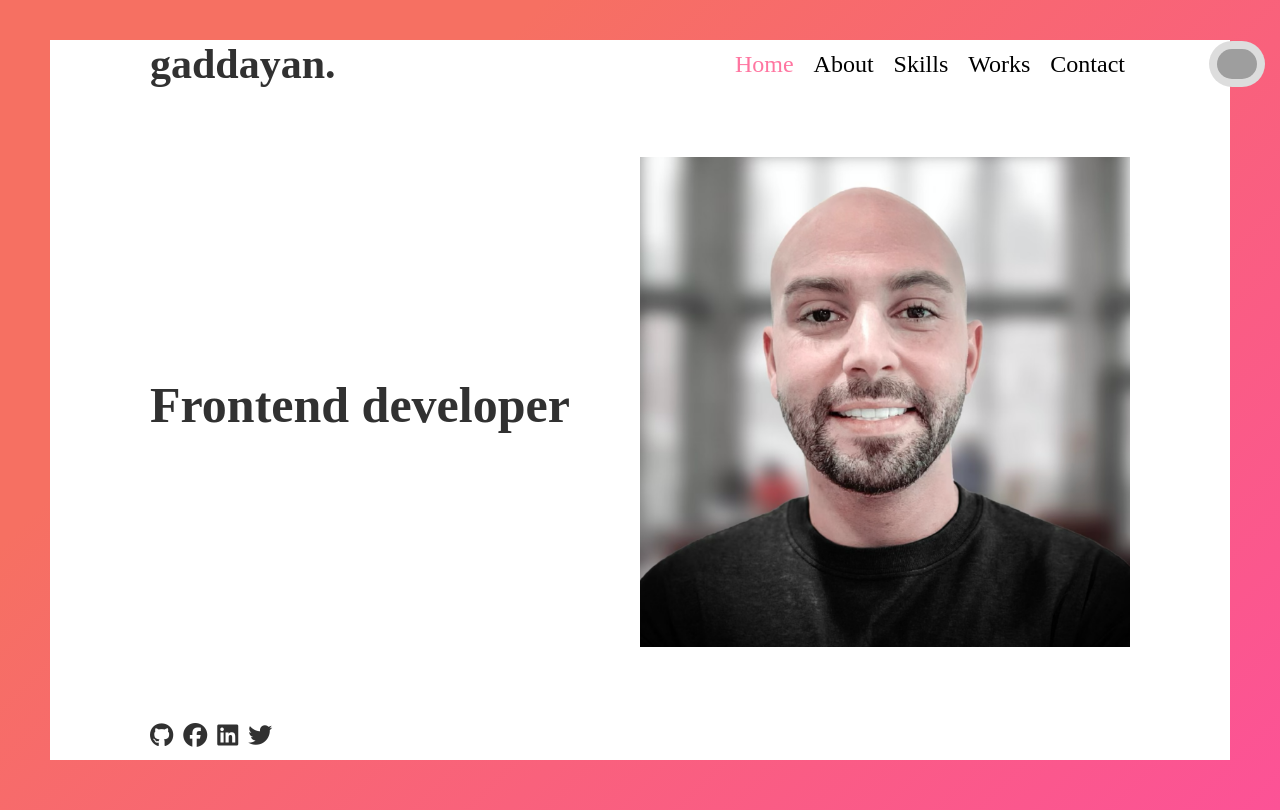
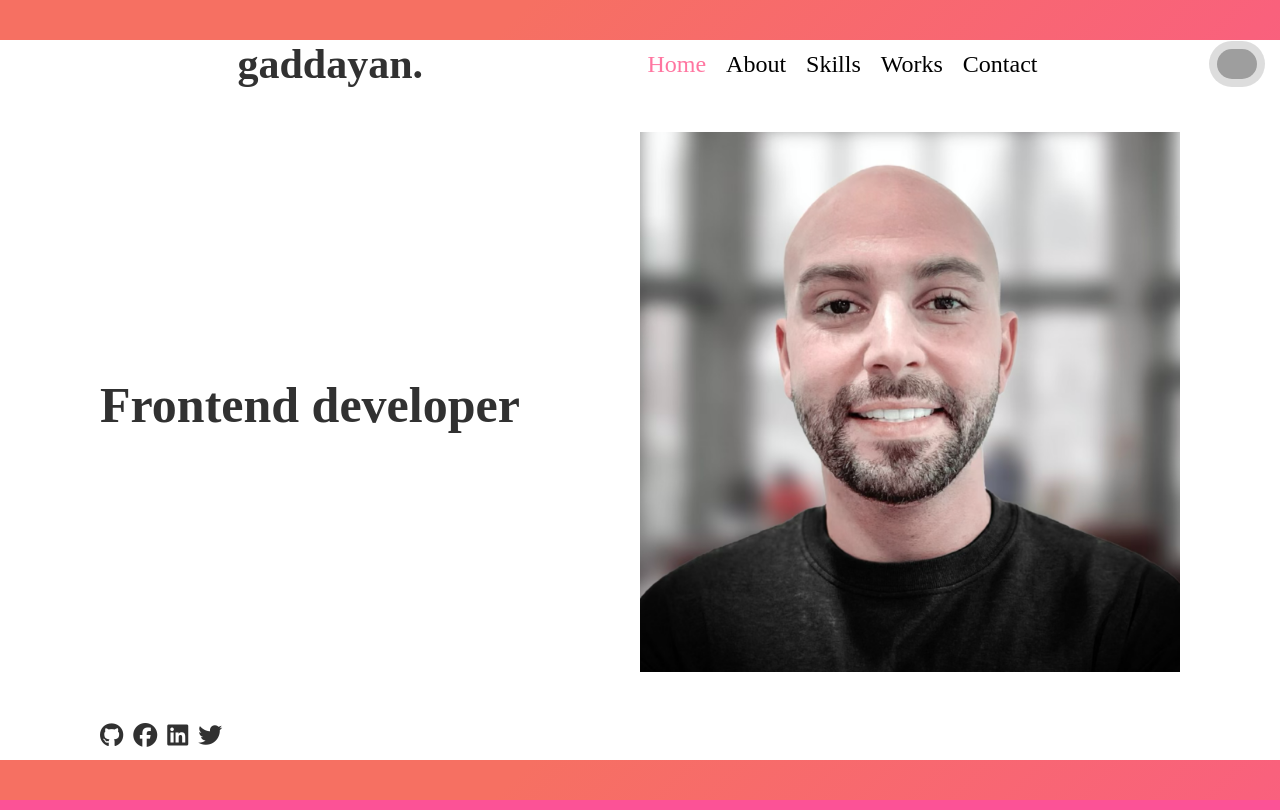
Before and after one commit to gadou86/portfolio-react, a React (Create React App) app: page / in a window 1280 px wide. Built offline with nearby package versions, Linux system fonts and the light colour scheme; grey boxes are pictures that could not be loaded; a web font is replaced by a local one.

Commit message:
fixingnavbar

```diff
--- a/src/App.css
+++ b/src/App.css
@@ -1,6 +1,6 @@
 .app {
   display: flex;
-  margin: 50px 50px;
+  margin: 0 auto;
   max-width: 1280px;
   padding: 0 15px;
   min-height: 100vh;
--- a/src/components/Home/index.jsx
+++ b/src/components/Home/index.jsx
@@ -6,12 +6,10 @@ const Home = () => {
   return (
     <div className="home">
       <div className="title">
-        <h1>
-          {/* <p>gad dayan</p> */}
-          <p className="second-par">Frontend developer</p>
+        <h1 className="second-par">
+           Frontend developer
         </h1>
         <Link to="about">
-          {/* <button>More Info</button> */}
         </Link>
       </div>
       <div className="person">
--- a/src/components/Home/style.css
+++ b/src/components/Home/style.css
@@ -11,6 +11,11 @@
   font-size: 18px;
   text-align: center;
   font-family: "Righteous", cursive;
+}
+
+.title h1 {
+  font-family: "All Round Gothic";
+
 }
 
 .home .title p {
@@ -50,6 +55,8 @@
     flex-direction: row;
     justify-content: space-between;
   }
+
+
   .home .title,
   .home .person {
     width: 50%;
@@ -61,3 +68,28 @@
     width: 100%;
   }
 }
+
+@media (max-width: 500px) {
+  .logo {
+    text-align: center;
+  }
+  .home {
+    flex-direction: row;
+    justify-content: space-between;
+  }
+  .home .title,
+  .home .person {
+    width: 50%;
+    margin-top: 0;
+    text-align: left;
+    font-size: 25px;
+  }
+
+
+
+
+
+.person img {
+    display: none;
+  }
+}
--- a/src/components/NavBar/style.css
+++ b/src/components/NavBar/style.css
@@ -120,3 +120,33 @@
     background: transparent;
   }
 }
+
+@media (min-width: 500px) {
+
+
+  .nav-wrapper {
+    width: 100%;
+    height: 100%;
+    display: flex;
+    align-items: center;
+    justify-content: space-around;
+    margin-bottom: 10px;
+  }
+
+
+
+
+
+  .home .title p {
+    font-family: "All Round Gothic";
+    line-height: 50px;
+    line-height: 1;
+    font-size: 24px;
+    width: 100%;
+    min-width: 240px;
+    display: flex;
+    align-items: center;
+    justify-content: center;
+    text-align:center;
+}
+}
```
